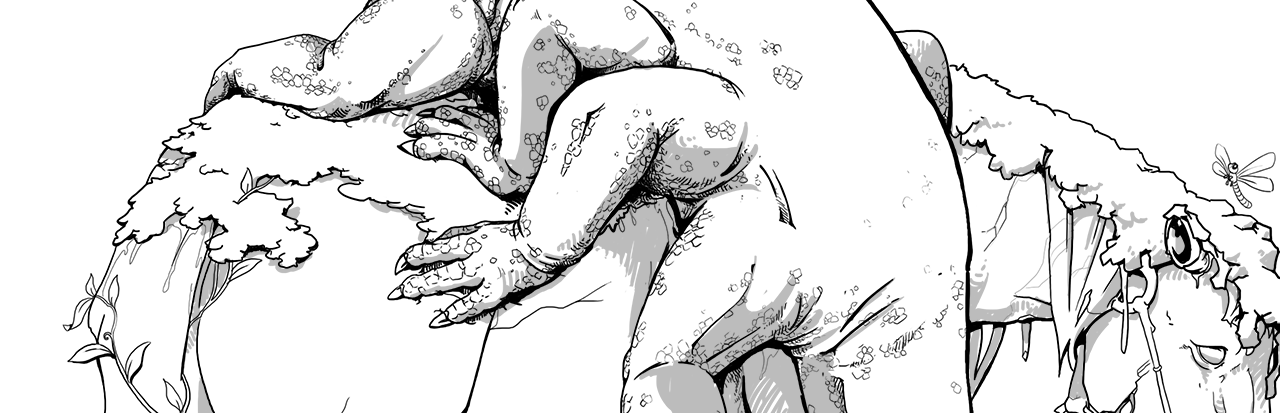
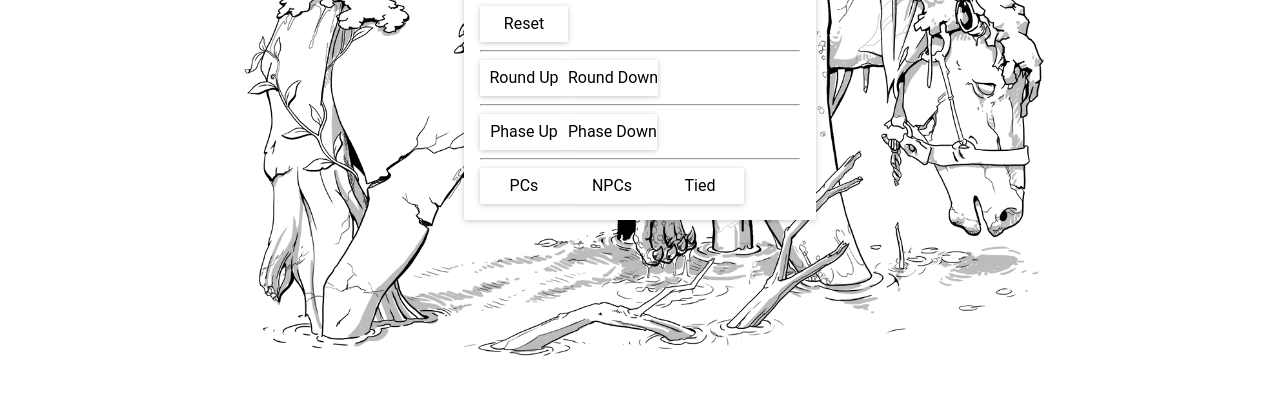
Before and after one commit to JohnAnthony/assh-combat-tracker, a React app: page / in a window 1280 px wide. Shown: the part 395-808 px from the top of the page. Built offline with nearby package versions, Linux system fonts and the light colour scheme; no server answers.

Commit message:
Really basic material UI themeing and positioning

```diff
--- a/package.json
+++ b/package.json
@@ -17,6 +17,7 @@
     "babel-preset-react": "^6.24.1",
     "body-parser": "^1.18.2",
     "express": "^4.16.2",
+    "material-ui": "^0.20.0",
     "reach": "^1.0.0",
     "react": "^16.2.0",
     "react-dom": "^16.2.0",
--- a/public/style.css
+++ b/public/style.css
@@ -1,8 +1,24 @@
-body, html {
+body, html, #root {
 	width: 100%;
 	height: 100%;
+	padding: 0;
+	margin: 0;
 }
 
 body {
-	background: url('/bg.png');
+	background: url('/bg.png') no-repeat center;
+	background-size: contain;
 }
+
+#root {
+	width: 100%;
+	height: 100%;
+	display: flex;
+	justify-content: center;
+	align-items: center;
+}
+
+.main {
+	width: 22em;
+	padding: 1em;
+}
--- a/src/index.js
+++ b/src/index.js
@@ -1,6 +1,10 @@
 import React from 'react'
 import ReactDOM from 'react-dom'
 import io from 'socket.io-client'
+
+import MuiThemeProvider from 'material-ui/styles/MuiThemeProvider';
+import RaisedButton from 'material-ui/RaisedButton';
+import Paper from 'material-ui/Paper';
 
 class App extends React.Component {
 	constructor(props) {
@@ -30,23 +34,25 @@ class App extends React.Component {
 
 	render() {
 		const state = this.state;
-		return <div>
+		return <MuiThemeProvider>
+			<Paper class="main">
 				<h1>Round: {state.round}</h1>
 				<h1>Phase: {state.phase}</h1>
 				<h1>Order: {state.order}</h1>
 
-			<button onClick={this.reset}>Reset</button>
+				<RaisedButton onClick={this.reset}>Reset</RaisedButton>
 				<hr />
-			<button onClick={this.roundUp}>Round Up</button>
-			<button onClick={this.roundDown}>Round Down</button>
+				<RaisedButton onClick={this.roundUp}>Round Up</RaisedButton>
+				<RaisedButton onClick={this.roundDown}>Round Down</RaisedButton>
 				<hr />
-			<button onClick={this.phaseUp}>Phase Up</button>
-			<button onClick={this.phaseDown}>Phase Down</button>
+				<RaisedButton onClick={this.phaseUp}>Phase Up</RaisedButton>
+				<RaisedButton onClick={this.phaseDown}>Phase Down</RaisedButton>
 				<hr />
-			<button onClick={() => this.setOrder(0)}>PCs</button>
-			<button onClick={() => this.setOrder(1)}>NPCs</button>
-			<button onClick={() => this.setOrder(2)}>Tied</button>
-		</div>
+				<RaisedButton onClick={() => this.setOrder(0)}>PCs</RaisedButton>
+				<RaisedButton onClick={() => this.setOrder(1)}>NPCs</RaisedButton>
+				<RaisedButton onClick={() => this.setOrder(2)}>Tied</RaisedButton>
+			</Paper>
+		</MuiThemeProvider>
 	}
 }
 
```
Also changed, not shown: 1 other file. Lines whose indentation alone changed are shown as unchanged.
